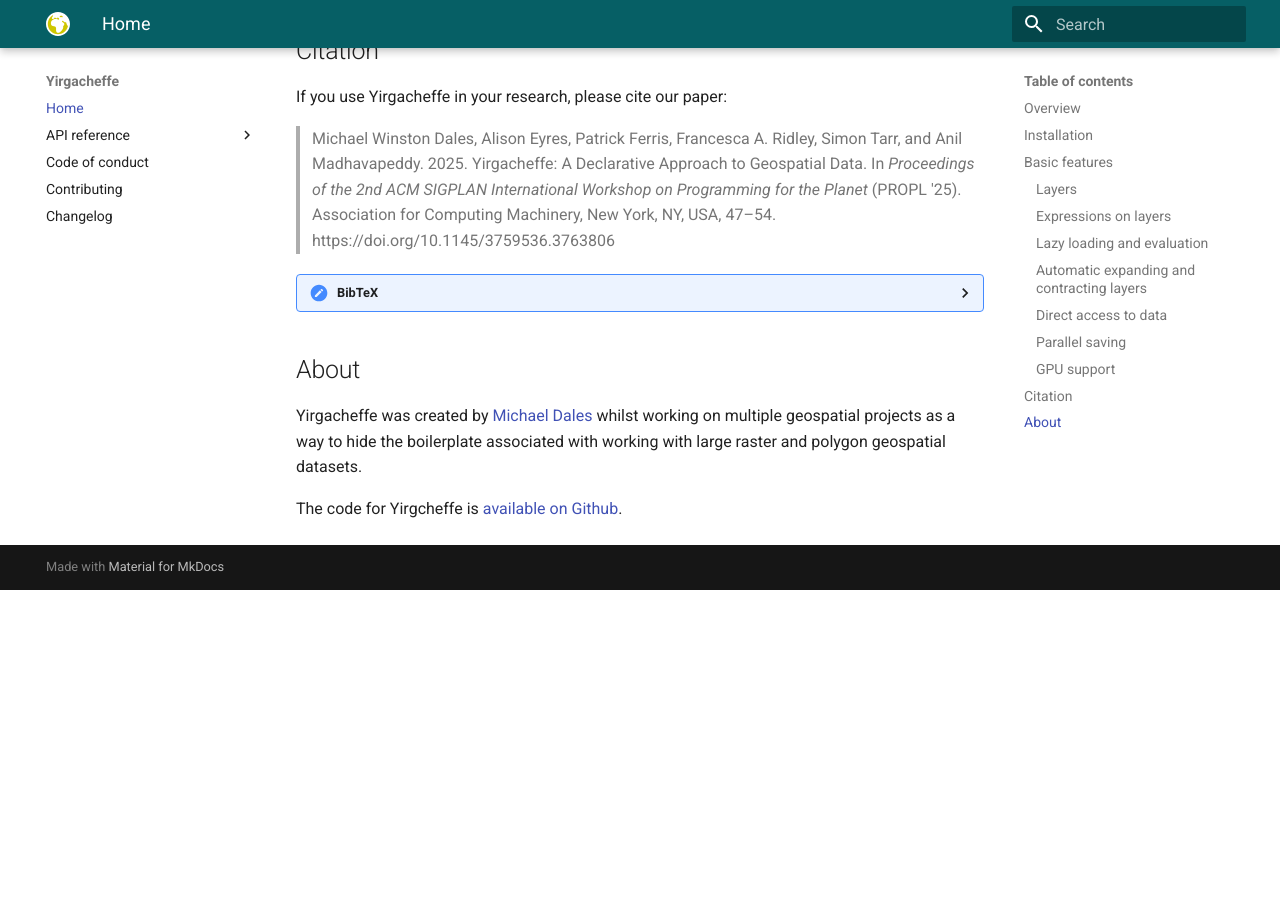
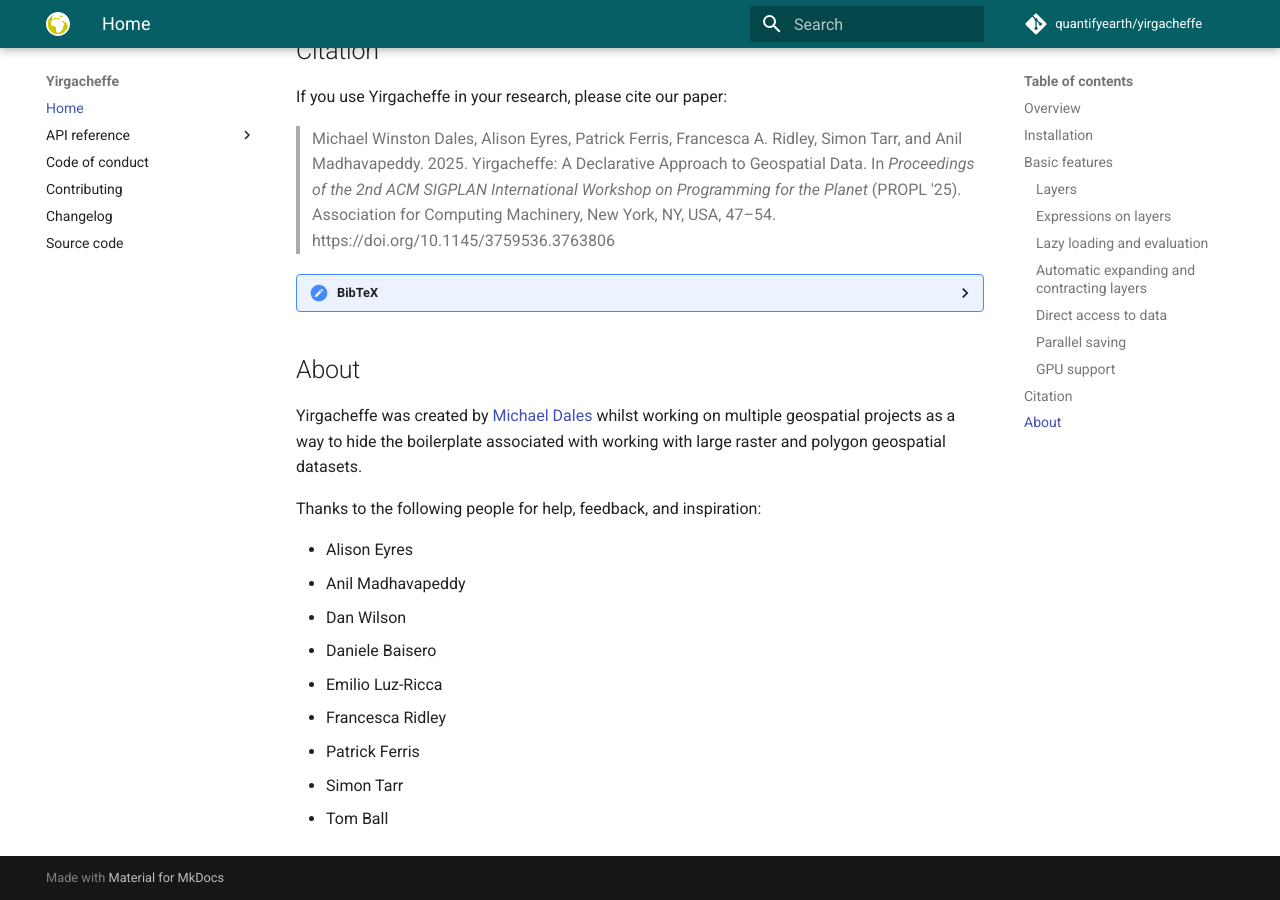
Before and after one commit to quantifyearth/yirgacheffe, an MkDocs documentation site: the page built from docs/index.md, in a window 1280 px wide and 900 px high, scrolled down 2944 px. Built offline with MkDocs 1.6.1 and Material for MkDocs 9.7.7, drawn with Linux system fonts in a browser that asks for light colours; comment, search, counter and statistics services are not loaded; the version menu is left out; before the commit the page ends 3534 px from its top, so only the background shows below that.

Commit message:
Small docs improvements

```diff
--- a/docs/index.md
+++ b/docs/index.md
@@ -104,4 +104,14 @@ If you use Yirgacheffe in your research, please cite our paper:
 
 Yirgacheffe was created by [Michael Dales](https://digitalflapjack.com/) whilst working on multiple geospatial projects as a way to hide the boilerplate associated with working with large raster and polygon geospatial datasets.
 
-The code for Yirgcheffe is [available on Github](https://github.com/quantifyearth/yirgacheffe/).
+Thanks to the following people for help, feedback, and inspiration:
+
+* Alison Eyres
+* Anil Madhavapeddy
+* Dan Wilson
+* Daniele Baisero
+* Emilio Luz-Ricca
+* Francesca Ridley
+* Patrick Ferris
+* Simon Tarr
+* Tom Ball
--- a/mkdocs.yml
+++ b/mkdocs.yml
@@ -1,5 +1,8 @@
 site_name: "Yirgacheffe"
 site_url: "https://yirgacheffe.org"
+
+repo_url: https://github.com/quantifyearth/yirgacheffe
+repo_name: quantifyearth/yirgacheffe
 
 theme:
   name: "material"
@@ -53,3 +56,4 @@ nav:
   - Code of conduct: CODE_OF_CONDUCT.md
   - Contributing: contributing.md
   - Changelog: changelog.md
+  - Source code: https://github.com/quantifyearth/yirgacheffe
```
